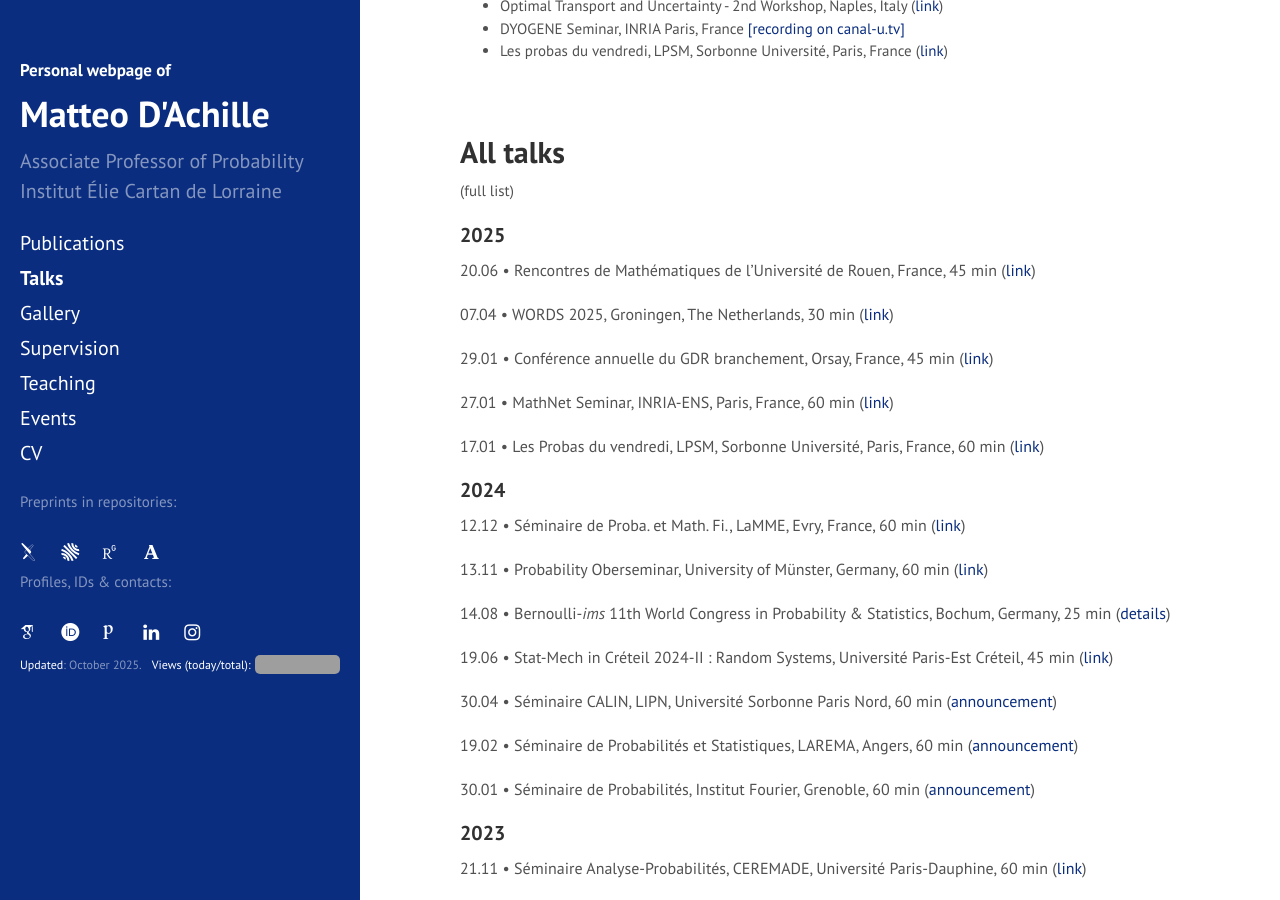
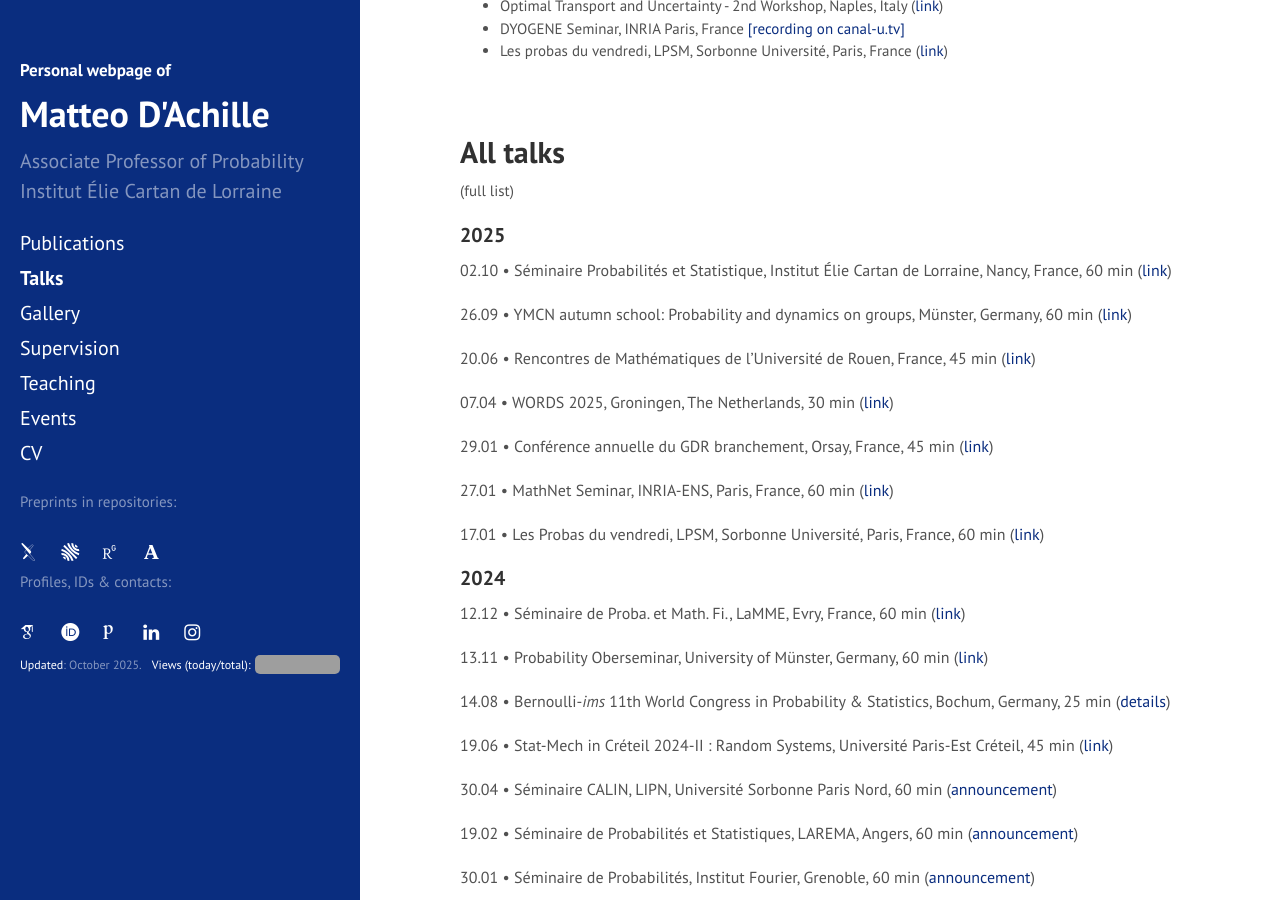
Before and after one commit to matteodachille/matteodachille.github.io, a Jekyll site: the page built from talks.md, in a window 1280 px wide and 900 px high, scrolled down 753 px. Built offline with Jekyll 4.4.1, drawn with Linux system fonts in a browser that asks for light colours; nearby versions of some CDN libraries; some web fonts are replaced; grey boxes are pictures that could not be loaded.

Commit message:
Updated talk list

```diff
--- a/talks.md
+++ b/talks.md
@@ -114,6 +114,14 @@ Title: _TBA_
 #### 2025
 {: .no_toc}
 
+
+02.10 &#x2022; Séminaire Probabilités et Statistique, Institut Élie Cartan de Lorraine, Nancy, France, 60 min
+([link](https://iecl.univ-lorraine.fr/events/matteo-dachille/){:target="_blank"})
+{: style="font-size: 16px" }
+
+26.09 &#x2022; YMCN autumn school: Probability and dynamics on groups, Münster, Germany, 60 min
+([link](https://www.uni-muenster.de/MathematicsMuenster/events/2025/probdyn-on-groups.shtml#:~:text=Inhyeok%20Choi-,Matteo%20D%27Achille,-Barbara%20Dembin){:target="_blank"})
+{: style="font-size: 16px" }
 
 20.06 &#x2022; Rencontres de Mathématiques de l'Université de Rouen, France, 45 min
 ([link](https://rmr2025.sciencesconf.org/resource/page/id/1#:~:text=leurs%20propri%C3%A9t%C3%A9s%20asymptotiques.-,Matteo%20D%27Achille,-For%C3%AAts%20massiques%20%3A%20distribution){:target="_blank"})
```
